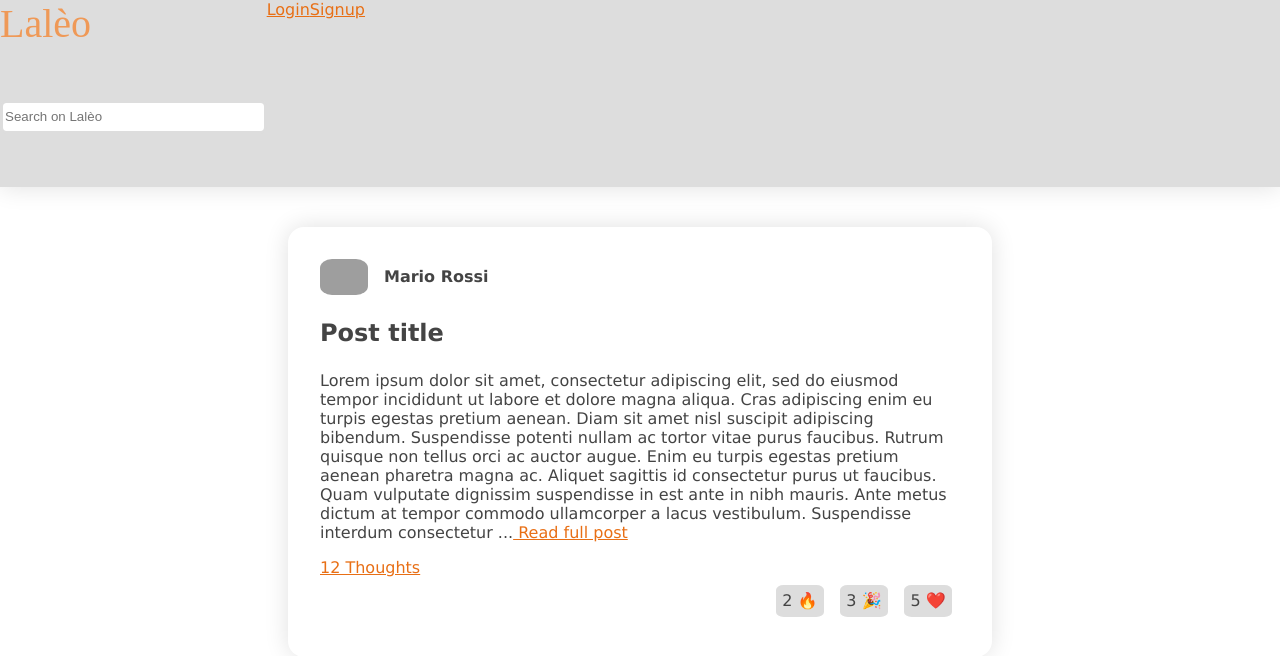
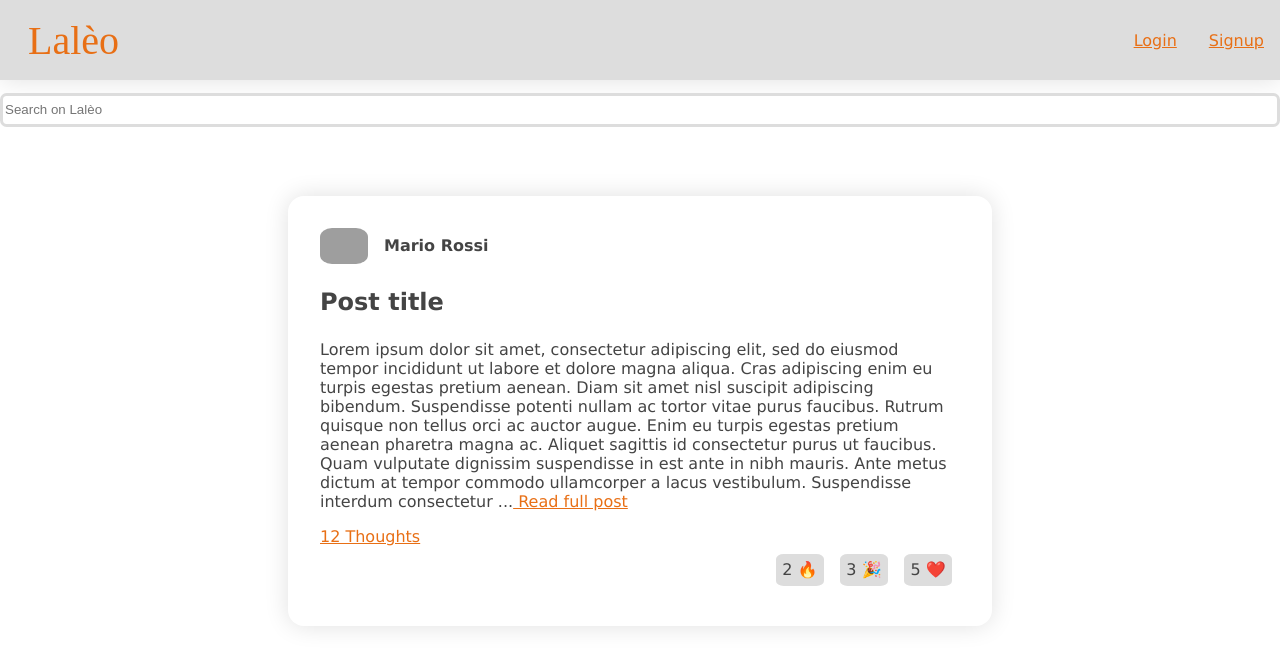
Before and after one commit to aloxyz/laleo, a PHP site: page / in a window 1280 px wide. Shown: the top 656 px of the page. Run offline with PHP 8.4, Linux system fonts and the light colour scheme; grey boxes are pictures that could not be loaded.

Commit message:
fixed navbar

```diff
--- a/conn.php
+++ b/conn.php
@@ -1,8 +1,8 @@
 <?php
-$servername = "192.168.1.3:3306";
+$servername = "192.168.1.22:3306";
 $username = "root";
 $password = "root";
-$database = "prova";
+$database = "laleo";
 // Create connection
 $conn = new mysqli($servername, $username, $password, $database);
 
--- a/index.php
+++ b/index.php
@@ -15,9 +15,7 @@
 <body>
     <div class="navbar">
         <a class="textlogo" href="#">Lalèo</p>
-        <form method="post">
-            <input class="navsearch" type="text" placeholder="Search on Lalèo">
-        </form>
+        <div class="navlinks">
             <?php if (empty($_SESSION['role'])){
             echo '<a class="link" href="login.php">Login</a>';
             echo '<a class="link" href="signup.php">Signup</a>';
@@ -28,7 +26,11 @@
             }
             ?>
         </div>
+    </div>
 
+    <form method="post">
+            <input class="navsearch" type="text" placeholder="Search on Lalèo">
+    </form>
     <div class="feed">
         <div class="box">
             <div class="post-head">
--- a/style.css
+++ b/style.css
@@ -33,12 +33,31 @@ body {
 .navbar {
     width: 100%;
     display: flex;
-    flex-direction: row;
-    align-self: center;
+    justify-content: space-between;
+    align-items: center;
 
     background-color: var(--white-dark);
     box-shadow: 0 0 1.5em var(--shadow);
   }
+
+.textlogo {
+    color: var(--orange);
+    font-size: 2.5em;
+    font-family: serif;
+    text-decoration: none;
+
+    display: flex;
+    align-items: center;
+    margin-left: .7em;
+}
+
+.navlinks {
+    display: flex;
+}
+
+.navlinks a {
+    margin: 0 1em 0 1em;
+}
 
 input[type=text], input[type=password], input[type=date], input[type=submit]{
     width: 100%;
@@ -53,7 +72,7 @@ input[type=text], input[type=password], input[type=date], input[type=submit]{
     width: 20em;
 }
 
-.navbar input[type=text] {
+.navsearch input[type=text] {
     width: 20em;
 }
 
@@ -75,12 +94,7 @@ input[type=text], input[type=password], input[type=date], input[type=submit]{
     cursor: pointer;
 }
 
-.textlogo {
-    color: var(--orange);
-    font-size: 2.5em;
-    font-family: serif;
-    text-decoration: none;
-}
+
 
 a {
     color: var(--orange);
```
Also changed, not shown: compose/docker-compose.yml (added, +31 -0 lines), 1 other file. Lines whose indentation alone changed are shown as unchanged.
